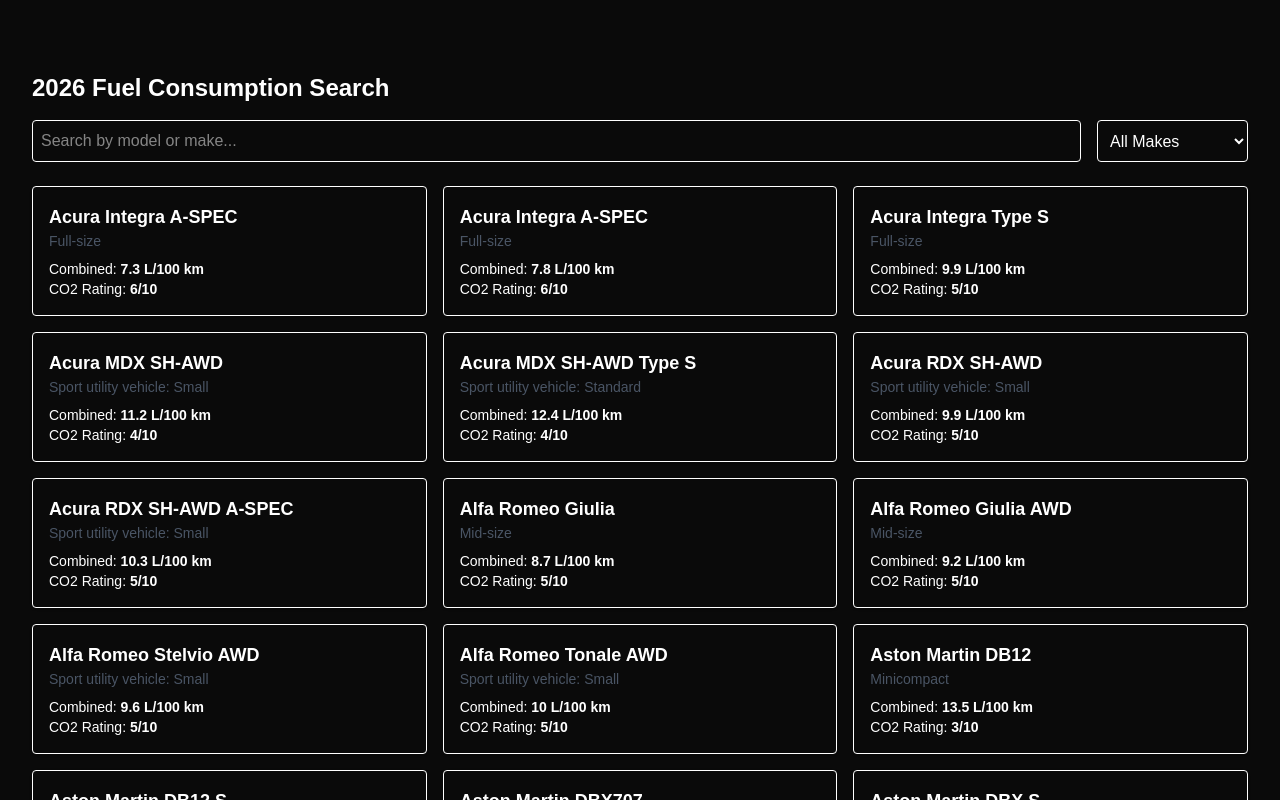
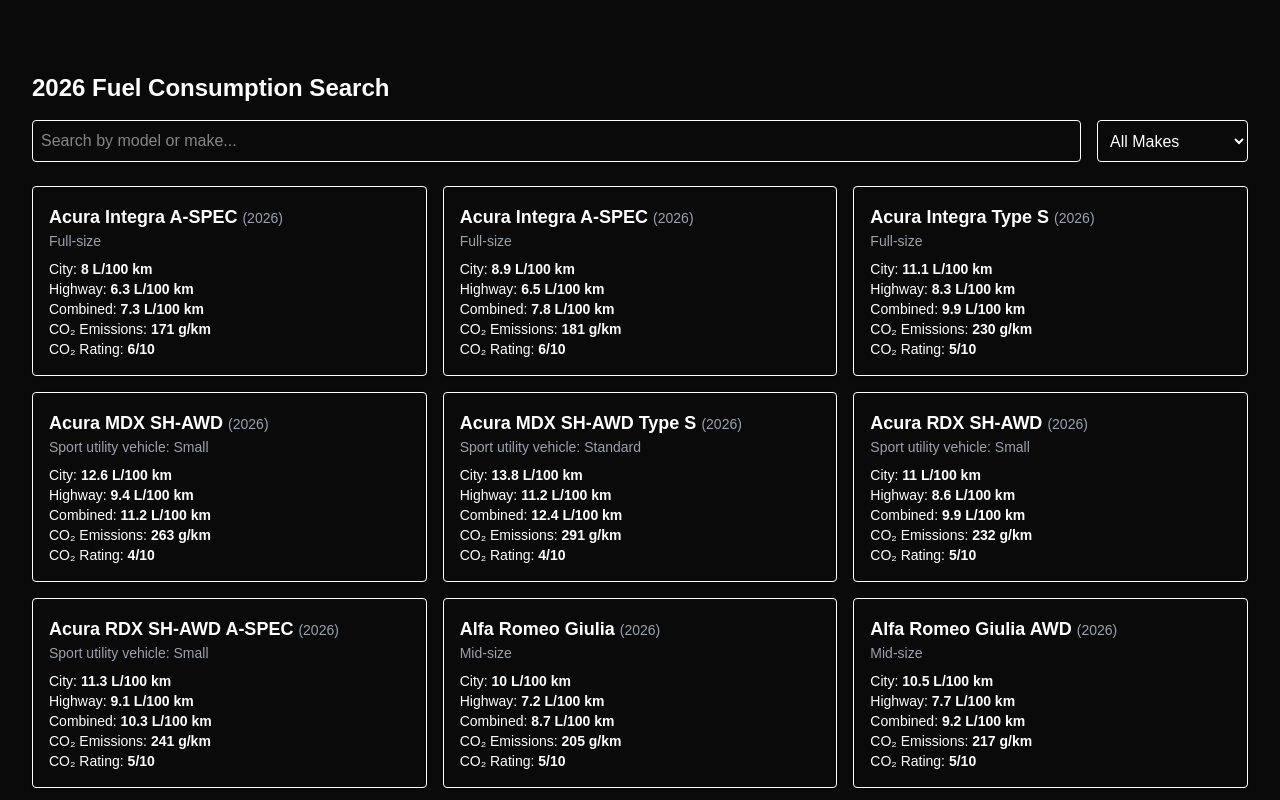
Before and after one commit to shlfung/fuel-economy, a Next.js app: page / in a window 1280 px wide. Shown: the top 800 px of the page. Built offline with nearby package versions, Linux system fonts and the light colour scheme.

Commit message:
Created a new component for the card

```diff
--- a/components/FuelSearch.tsx
+++ b/components/FuelSearch.tsx
@@ -1,6 +1,7 @@
 "use client"
 import { useState, useMemo } from 'react';
-import fuelData from '../data/fuel_consumption_data_2026.json'
+import fuelData from '../data/fuel_consumption_data_2026.json';
+import VehicleCard from './VehicleCard';
 
 export default function FuelSearch() {
   const [searchTerm, setSearchTerm] = useState('');
@@ -47,14 +48,7 @@
 
       <div className="grid grid-cols-1 md:grid-cols-2 lg:grid-cols-3 gap-4">
         {filteredData.map((car, idx) => (
-          <div key={idx} className="border p-4 rounded shadow-sm hover:shadow-md transition">
-            <h2 className="font-bold text-lg">{car.make} {car.model}</h2>
-            <p className="text-sm text-gray-600">{car.vehicle_class}</p>
-            <div className="mt-2 text-sm">
-              <p>Combined: <strong>{car.combined_l_per_100_km} L/100 km</strong></p>
-              <p>CO2 Rating: <strong>{car.co2_rating}/10</strong></p>
-            </div>
-          </div>
+          <VehicleCard key={idx} vehicle={car} />
         ))}
       </div>
     </div>
--- /dev/null
+++ b/components/VehicleCard.tsx
@@ -0,0 +1,31 @@
+type Vehicle = {
+  make: string;
+  model: string;
+  vehicle_class: string;
+  combined_l_per_100_km: number;
+  co2_rating: number;
+  model_year: number;
+  city_l_per_100_km: number;
+  highway_l_per_100_km: number;
+  co2_emissions_g_per_km: number;
+};
+
+interface VehicleCardProps {
+  vehicle: Vehicle;
+}
+
+export default function VehicleCard({ vehicle }: VehicleCardProps) {
+  return (
+    <div className="border p-4 rounded shadow-sm hover:shadow-md transition">
+      <h2 className="font-bold text-lg">{vehicle.make} {vehicle.model} <span className="text-sm text-gray-400 font-normal">({vehicle.model_year})</span></h2>
+      <p className="text-sm text-gray-400">{vehicle.vehicle_class}</p>
+      <div className="mt-2 text-sm">
+        <p>City: <strong>{vehicle.city_l_per_100_km} L/100 km</strong></p>
+        <p>Highway: <strong>{vehicle.highway_l_per_100_km} L/100 km</strong></p>
+        <p>Combined: <strong>{vehicle.combined_l_per_100_km} L/100 km</strong></p>
+        <p>CO₂ Emissions: <strong>{vehicle.co2_emissions_g_per_km} g/km</strong></p>
+        <p>CO₂ Rating: <strong>{vehicle.co2_rating}/10</strong></p>
+      </div>
+    </div>
+  );
+}
```
